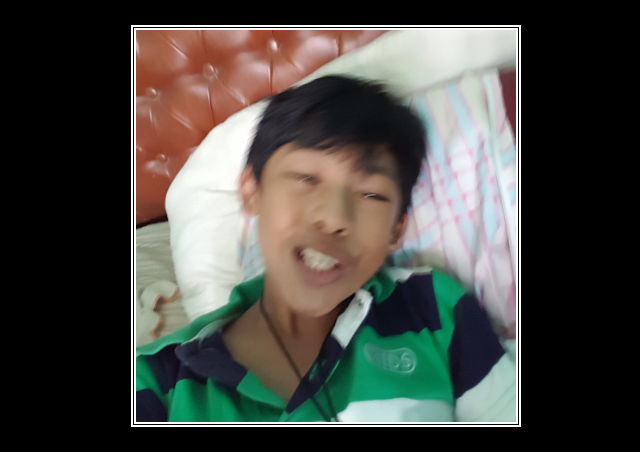
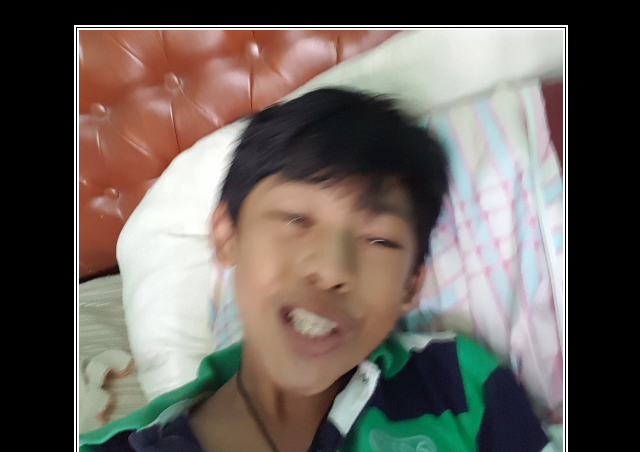
Before and after one commit to rodserrano19/meme-project-2, a plain HTML site: page index.html in a window 1280 px wide. Shown: the top 452 px of the page, without its empty margins (319-959 px from the left). Drawn offline with nearby package versions, Linux system fonts and the light colour scheme.

Commit message:
Update style.css

```diff
--- a/style.css
+++ b/style.css
@@ -5,14 +5,12 @@
 div{
     text-align: center;
     color: white;
-    width: 30%;
-    margin-left: 35%;
     margin-top: 2%;
 }
 
 img{
     border: 5px double white;
-    width: 100%;
+    height: 500px;
 }
 
 h1{
```
